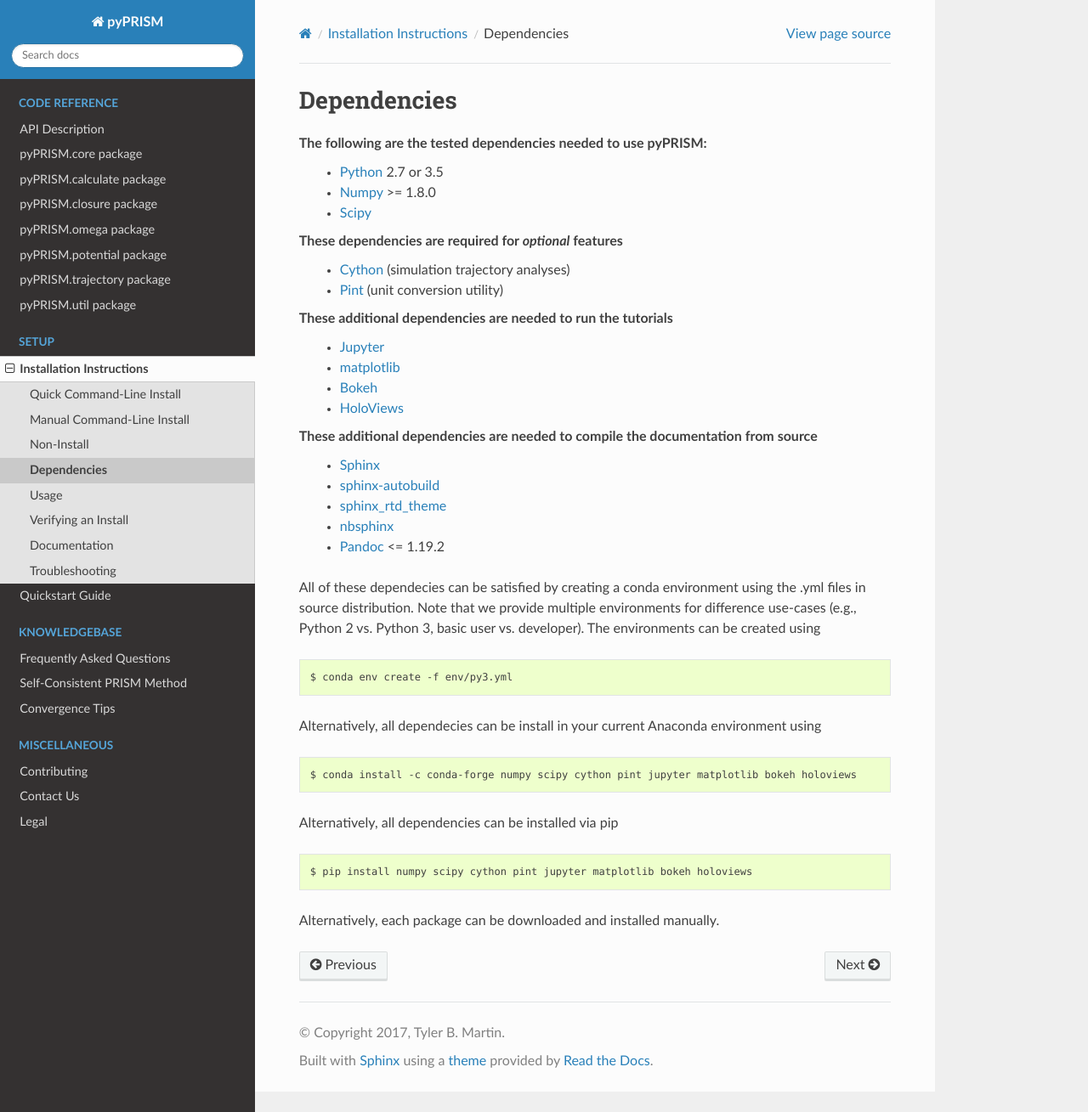
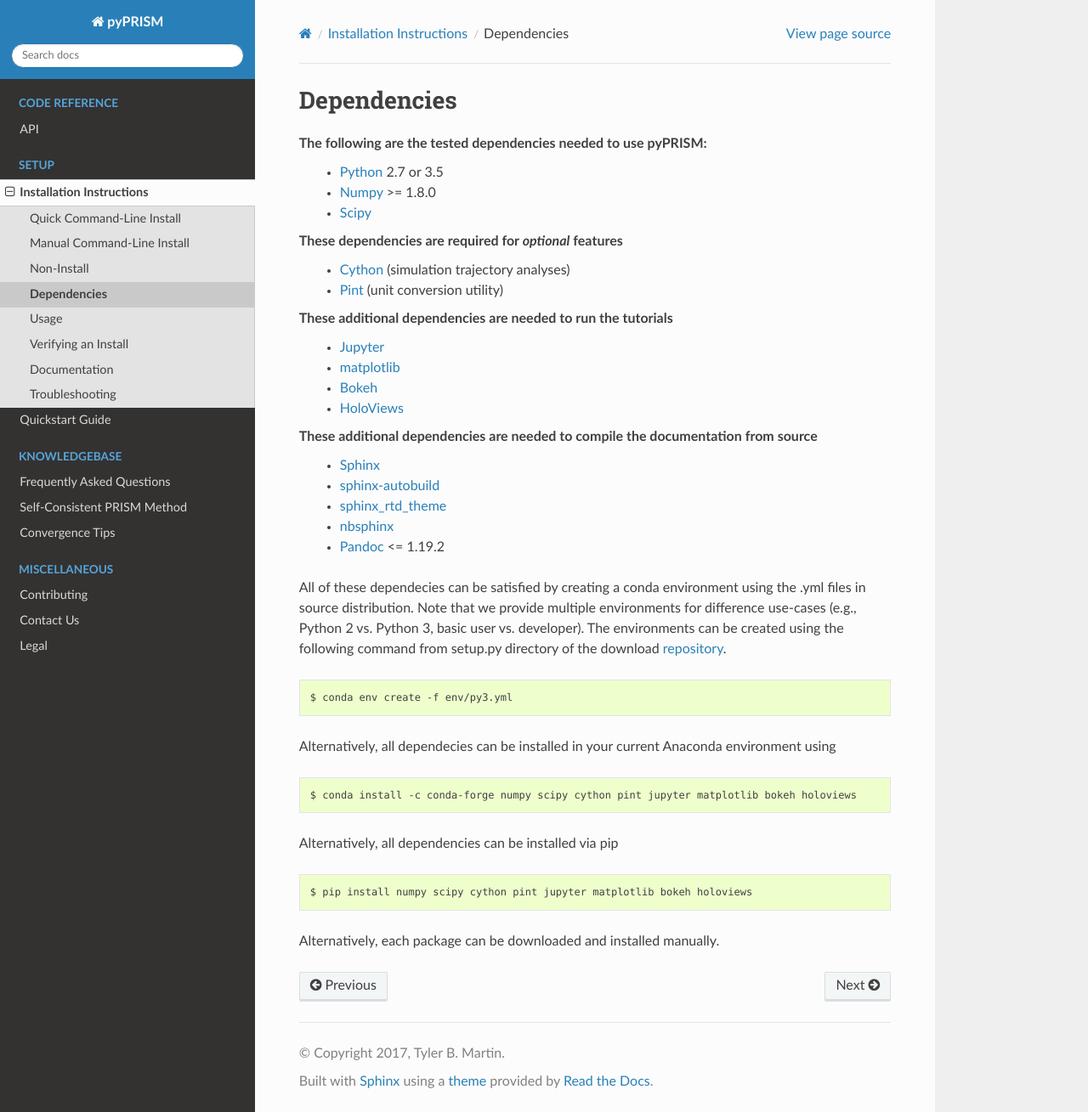
Before and after one commit to usnistgov/pyPRISM, a Sphinx documentation site: the page built from docs/install/dependencies.rst, in a window 1280 px wide and 1309 px high. Shown: the whole window at 85% size. Built offline with Sphinx 7.4.7 and the Read the Docs theme 2.0.0, drawn with Linux system fonts in a browser that asks for light colours; pages that are not in the unit, such as notebooks, are missing from menus.

Commit message:
Documentation Updates

```diff
--- a/docs/api/pyPRISM.rst
+++ b/docs/api/pyPRISM.rst
@@ -1,5 +1,5 @@
-API Description
-===============
+API
+===
 
 .. automodule:: pyPRISM
     :members:
--- a/docs/install/dependencies.rst
+++ b/docs/install/dependencies.rst
@@ -28,13 +28,15 @@
 All of these dependecies can be satisfied by creating a conda environment using
 the .yml files in source distribution. Note that we provide multiple
 environments for difference use-cases (e.g., Python 2 vs. Python 3, basic user
-vs. developer). The environments can be created using
+vs. developer). The environments can be created using the following command
+from setup.py directory of the download `repository
+<https://github.com/usnistgov/pyprism>`__.
 
 .. code-block:: bash
 
     $ conda env create -f env/py3.yml
 
-Alternatively, all dependecies can be install in your current Anaconda environment using
+Alternatively, all dependecies can be installed in your current Anaconda environment using
 
 .. code-block:: bash
 
--- a/docs/install/quick.cui.rst
+++ b/docs/install/quick.cui.rst
@@ -2,9 +2,9 @@
 
 Quick Command-Line Install
 ==========================
-Install pyPRISM with all basic dependences via conda or pip. These commands
-should be platform agnostic and work for Unix, OSX, and Windows *if* you have
-`Anaconda <https://www.anaconda.com/download/>`__ or `pip
+Install pyPRISM with all basic dependences via conda or pip from the command
+line. These commands should be platform agnostic and work for Unix, OSX, and
+Windows *if* you have `Anaconda <https://www.anaconda.com/download/>`__ or `pip
 <https://pypi.python.org/pypi/pip>`__ installed.
 
 .. code-block:: bash
```
Also changed, not shown: docs/index.rst (+6 -8 lines), 1 other file.
